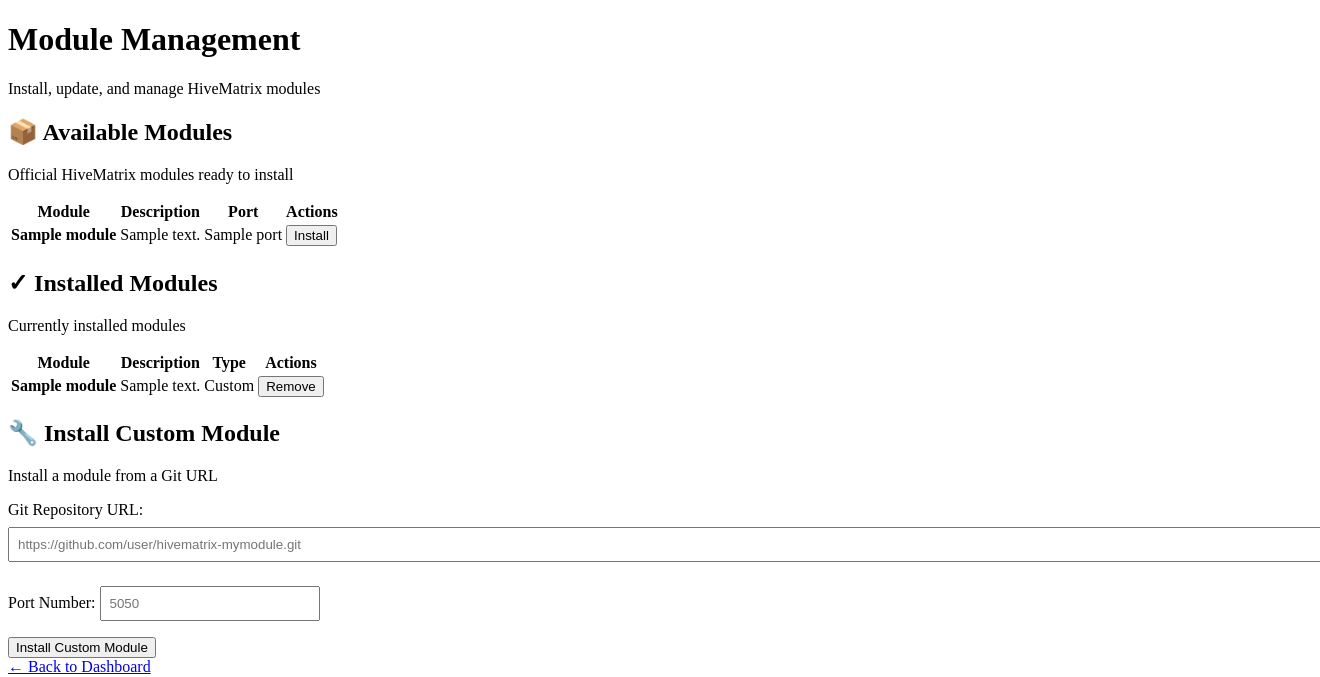
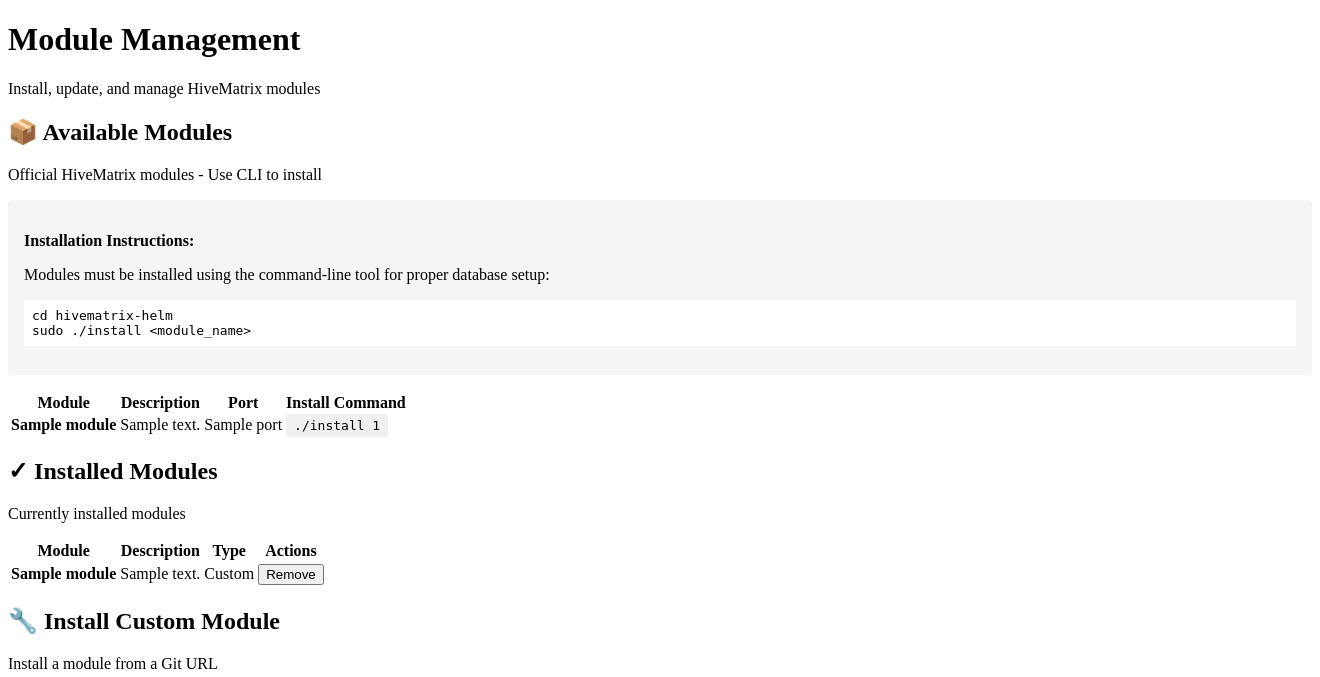
Before and after one commit to ruapotato/hivematrix-helm, a Flask app: template app/templates/modules.html in a window 1320 px wide; the page is wider, and only the part inside the window is pictured. Shown: the top 677 px of that part. Run offline with Flask 3, Linux system fonts and the light colour scheme; the template is opened without the code that fills it: most values are stand-ins (such as "Sample title", 1, 10 or a date in 2020).

Commit message:
Update module UI to show CLI installation commands
- Remove install buttons (half-installations)
- Add clear CLI installation instructions
- Display exact command for each module: ./install <module_name>
- Provide usage example with sudo
- Redirect users to proper automated installation workflow

```diff
--- a/app/templates/modules.html
+++ b/app/templates/modules.html
@@ -98,16 +98,22 @@
         <div class="card">
             <div class="card__header">
                 <h2 class="card__title">📦 Available Modules</h2>
-                <p>Official HiveMatrix modules ready to install</p>
+                <p>Official HiveMatrix modules - Use CLI to install</p>
             </div>
             <div class="card__body">
+                <div style="background: #f5f5f5; padding: 1rem; margin-bottom: 1rem; border-radius: 4px;">
+                    <p><strong>Installation Instructions:</strong></p>
+                    <p>Modules must be installed using the command-line tool for proper database setup:</p>
+                    <pre style="background: #fff; padding: 0.5rem; margin-top: 0.5rem;">cd hivematrix-helm
+sudo ./install &lt;module_name&gt;</pre>
+                </div>
                 <table>
                     <thead>
                         <tr>
                             <th>Module</th>
                             <th>Description</th>
                             <th>Port</th>
-                            <th>Actions</th>
+                            <th>Install Command</th>
                         </tr>
                     </thead>
                     <tbody>
@@ -117,9 +123,9 @@
                             <td>{{ module.description }}</td>
                             <td>{{ module.port }}</td>
                             <td>
-                                <button class="btn btn--small btn--primary" onclick="installModule('{{ module.id }}')">
-                                    <span class="btn__label">Install</span>
-                                </button>
+                                <code style="background: #f0f0f0; padding: 0.25rem 0.5rem; border-radius: 3px;">
+                                    ./install {{ module.id }}
+                                </code>
                             </td>
                         </tr>
                         {% endfor %}
```
